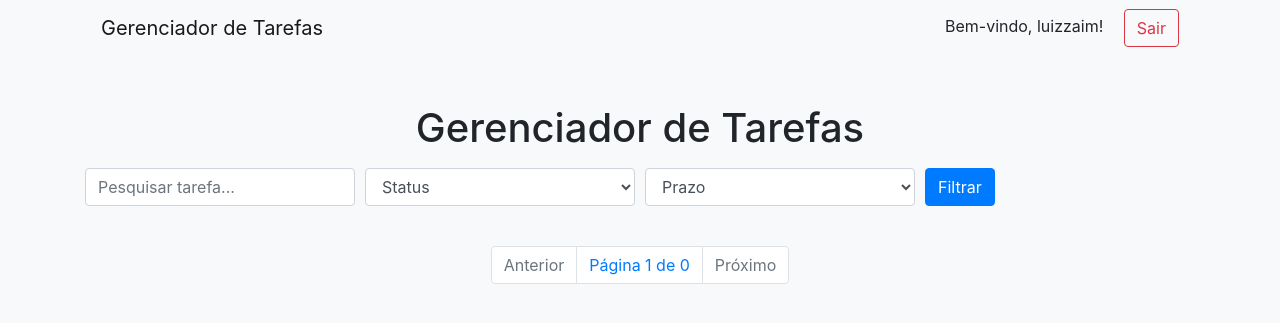
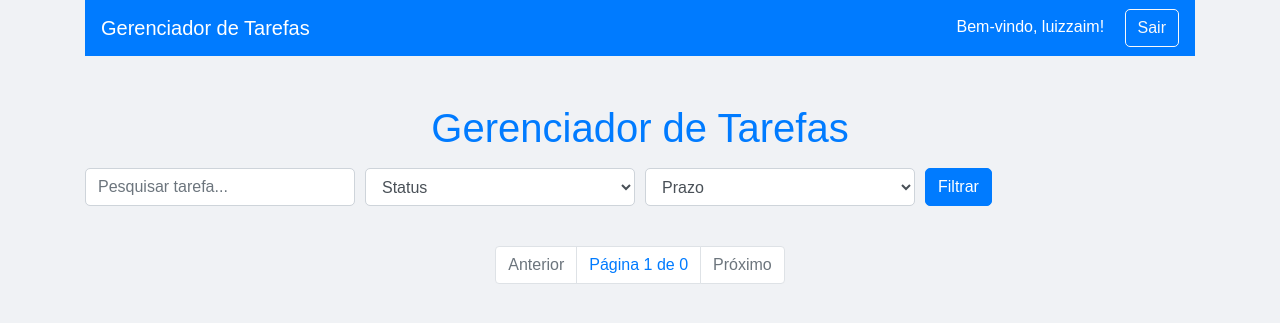
Before and after one commit to LuizZaim/task-manager, a Flask app: page / in a window 1280 px wide. Shown: the top 323 px of the page. Run offline with Flask 3, Linux system fonts and the light colour scheme; a user stored in the database is signed in; some libraries are stand-ins or nearby versions.

Commit message:
"Melhorias no layout do site" pt 2

```diff
--- a/templates/index.html
+++ b/templates/index.html
@@ -4,24 +4,29 @@
     <meta charset="UTF-8">
     <meta name="viewport" content="width=device-width, initial-scale=1.0">
     <title>Gerenciador de Tarefas</title>
+    <!-- Link do Bootstrap e Font Awesome -->
     <link href="https://stackpath.bootstrapcdn.com/bootstrap/4.5.0/css/bootstrap.min.css" rel="stylesheet">
     <link href="https://cdnjs.cloudflare.com/ajax/libs/font-awesome/5.15.4/css/all.min.css" rel="stylesheet">
     <style>
         body {
-            background-color: #f8f9fa;
+            background-color: #f0f2f5;
+            font-family: 'Arial', sans-serif;
         }
         .navbar {
-            margin-bottom: 30px;
+            background-color: #007bff;
+        }
+        .navbar-brand, .navbar-nav .nav-link {
+            color: white !important;
+        }
+        .navbar-nav .nav-link:hover {
+            background-color: #0056b3;
         }
         .task-card {
-            margin-bottom: 20px;
-            transition: transform 0.3s ease;
+            transition: transform 0.3s ease, box-shadow 0.3s ease;
         }
         .task-card:hover {
             transform: scale(1.05);
-        }
-        .task-card .btn {
-            margin-right: 10px;
+            box-shadow: 0 4px 10px rgba(0, 0, 0, 0.1);
         }
         .pagination {
             justify-content: center;
@@ -29,6 +34,12 @@
         .task-card .card-title {
             font-size: 1.25rem;
             font-weight: bold;
+        }
+        .form-row select, .form-row input {
+            border-radius: 5px;
+        }
+        .btn {
+            border-radius: 5px;
         }
         .alert {
             transition: opacity 0.5s ease;
@@ -39,20 +50,26 @@
         .alert.hide {
             opacity: 0;
         }
+        .task-action-buttons {
+            margin-top: 10px;
+        }
+        .card-text small {
+            font-size: 0.85rem;
+        }
     </style>
 </head>
 <body>
     <div class="container">
         <!-- Barra de navegação -->
-        <nav class="navbar navbar-expand-lg navbar-light bg-light">
+        <nav class="navbar navbar-expand-lg">
             <a class="navbar-brand" href="/">Gerenciador de Tarefas</a>
             <div class="ml-auto">
                 {% if current_user.is_authenticated %}
-                    <span class="mr-3">Bem-vindo, {{ current_user.username }}!</span>
-                    <a href="{{ url_for('logout') }}" class="btn btn-outline-danger">Sair</a>
+                    <span class="mr-3 text-white">Bem-vindo, {{ current_user.username }}!</span>
+                    <a href="{{ url_for('logout') }}" class="btn btn-outline-light">Sair</a>
                 {% else %}
-                    <a href="{{ url_for('login') }}" class="btn btn-outline-primary">Login</a>
-                    <a href="{{ url_for('register') }}" class="btn btn-outline-success">Cadastro</a>
+                    <a href="{{ url_for('login') }}" class="btn btn-outline-light">Login</a>
+                    <a href="{{ url_for('register') }}" class="btn btn-outline-light">Cadastro</a>
                 {% endif %}
             </div>
         </nav>
@@ -68,7 +85,7 @@
             {% endif %}
         {% endwith %}
 
-        <h1 class="mt-5 text-center">Gerenciador de Tarefas</h1>
+        <h1 class="mt-5 text-center text-primary">Gerenciador de Tarefas</h1>
 
         <!-- Filtro de Pesquisa -->
         <form action="/" method="GET" class="mt-3 mb-4">
@@ -100,14 +117,14 @@
         <div class="row">
             {% for tarefa in tarefas.items %}
             <div class="col-md-4">
-                <div class="card task-card">
+                <div class="card task-card shadow-sm">
                     <div class="card-body">
                         <h5 class="card-title">{{ tarefa.titulo }}</h5>
                         <p class="card-text">{{ tarefa.descricao }}</p>
                         <p class="card-text"><small class="text-muted">Prazo: {{ tarefa.prazo }}</small></p>
                         <p class="card-text"><small class="text-muted">Criada em: {{ tarefa.data_criacao.strftime('%Y-%m-%d') }}</small></p>
                         <p class="card-text"><strong>Status:</strong> {{ tarefa.status }}</p>
-                        <div class="d-flex">
+                        <div class="d-flex task-action-buttons">
                             {% if tarefa.status != 'concluída' %}
                                 <a href="/edit/{{ tarefa.id }}" class="btn btn-warning">
                                     <i class="fas fa-edit"></i> Editar
```
